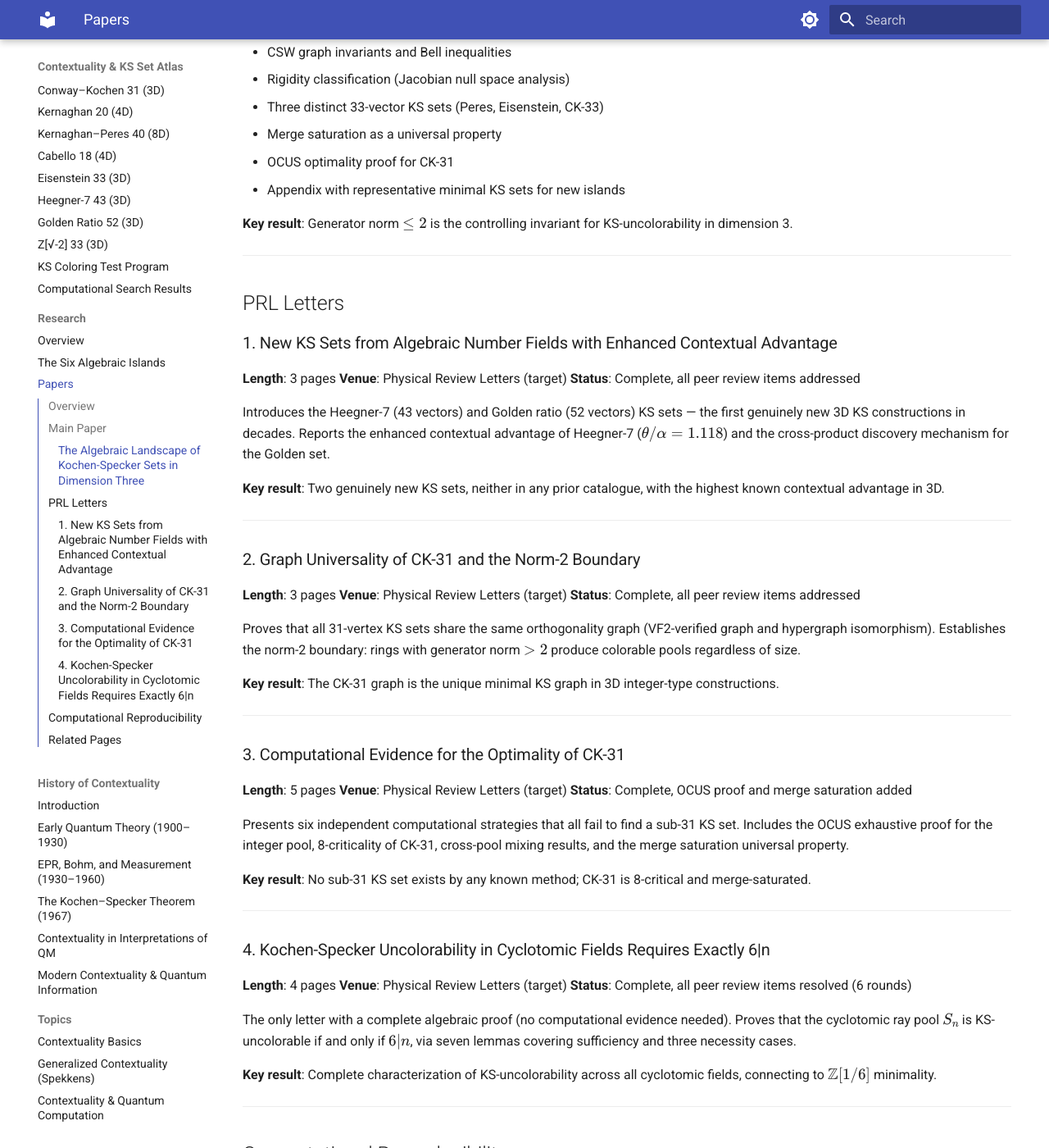
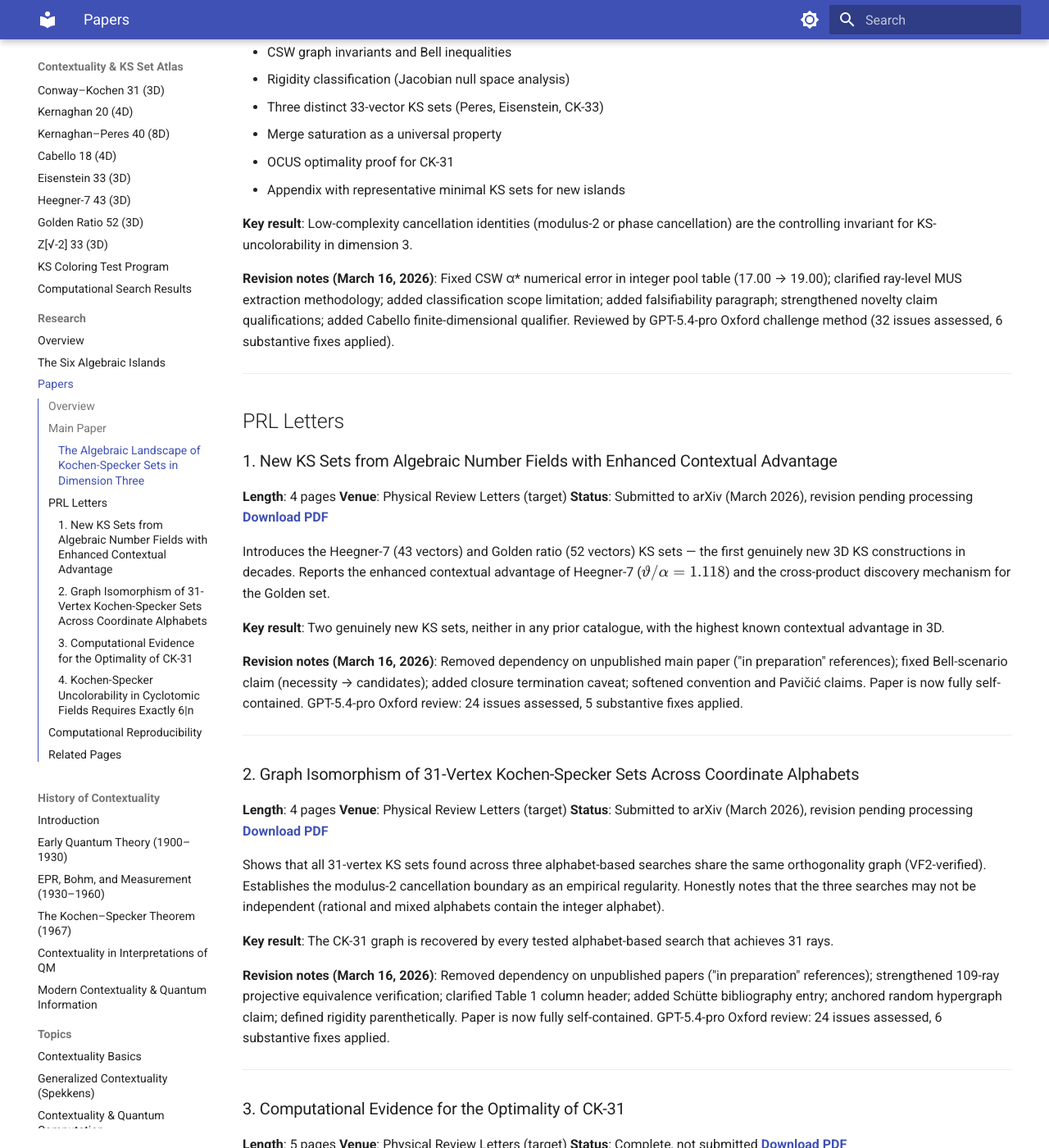
Before and after one commit to michaelkernaghan/contextuality, an MkDocs documentation site: the page built from docs/research/papers.md, in a window 1280 px wide and 1400 px high, scrolled down 687 px. Shown: the whole window at 82% size. Built offline with MkDocs 1.6.1 and Material for MkDocs 9.7.7, drawn with Linux system fonts in a browser that asks for light colours; some of the changed text lies outside the part shown.

Commit message:
Add paper PDFs to website, update status and revision notes

```diff
--- a/docs/research/papers.md
+++ b/docs/research/papers.md
@@ -12,9 +12,10 @@ The algebraic islands research programme has produced one main paper and four PR
 
 ### The Algebraic Landscape of Kochen-Specker Sets in Dimension Three
 
-**Length**: ~36 pages
+**Length**: ~39 pages
 **Venue**: Physical Review A (target)
 **Status**: Complete, pending arXiv submission
+**[Download PDF](../papers/algebraic_islands.pdf)**
 
 The comprehensive paper presenting the full algebraic classification. Covers:
 
@@ -30,7 +31,9 @@ The comprehensive paper presenting the full algebraic classification. Covers:
 - OCUS optimality proof for CK-31
 - Appendix with representative minimal KS sets for new islands
 
-**Key result**: Generator norm $\leq 2$ is the controlling invariant for KS-uncolorability in dimension 3.
+**Key result**: Low-complexity cancellation identities (modulus-2 or phase cancellation) are the controlling invariant for KS-uncolorability in dimension 3.
+
+**Revision notes (March 16, 2026)**: Fixed CSW α* numerical error in integer pool table (17.00 → 19.00); clarified ray-level MUS extraction methodology; added classification scope limitation; added falsifiability paragraph; strengthened novelty claim qualifications; added Cabello finite-dimensional qualifier. Reviewed by GPT-5.4-pro Oxford challenge method (32 issues assessed, 6 substantive fixes applied).
 
 ---
 
@@ -38,25 +41,31 @@ The comprehensive paper presenting the full algebraic classification. Covers:
 
 ### 1. New KS Sets from Algebraic Number Fields with Enhanced Contextual Advantage
 
-**Length**: 3 pages
+**Length**: 4 pages
 **Venue**: Physical Review Letters (target)
-**Status**: Complete, all peer review items addressed
+**Status**: Submitted to arXiv (March 2026), revision pending processing
+**[Download PDF](../papers/heegner7_letter.pdf)**
 
-Introduces the Heegner-7 (43 vectors) and Golden ratio (52 vectors) KS sets — the first genuinely new 3D KS constructions in decades. Reports the enhanced contextual advantage of Heegner-7 ($\theta/\alpha = 1.118$) and the cross-product discovery mechanism for the Golden set.
+Introduces the Heegner-7 (43 vectors) and Golden ratio (52 vectors) KS sets — the first genuinely new 3D KS constructions in decades. Reports the enhanced contextual advantage of Heegner-7 ($\vartheta/\alpha = 1.118$) and the cross-product discovery mechanism for the Golden set.
 
 **Key result**: Two genuinely new KS sets, neither in any prior catalogue, with the highest known contextual advantage in 3D.
 
+**Revision notes (March 16, 2026)**: Removed dependency on unpublished main paper ("in preparation" references); fixed Bell-scenario claim (necessity → candidates); added closure termination caveat; softened convention and Pavičić claims. Paper is now fully self-contained. GPT-5.4-pro Oxford review: 24 issues assessed, 5 substantive fixes applied.
+
 ---
 
-### 2. Graph Universality of CK-31 and the Norm-2 Boundary
+### 2. Graph Isomorphism of 31-Vertex Kochen-Specker Sets Across Coordinate Alphabets
 
-**Length**: 3 pages
+**Length**: 4 pages
 **Venue**: Physical Review Letters (target)
-**Status**: Complete, all peer review items addressed
+**Status**: Submitted to arXiv (March 2026), revision pending processing
+**[Download PDF](../papers/universality_letter.pdf)**
 
-Proves that all 31-vertex KS sets share the same orthogonality graph (VF2-verified graph and hypergraph isomorphism). Establishes the norm-2 boundary: rings with generator norm $> 2$ produce colorable pools regardless of size.
+Shows that all 31-vertex KS sets found across three alphabet-based searches share the same orthogonality graph (VF2-verified). Establishes the modulus-2 cancellation boundary as an empirical regularity. Honestly notes that the three searches may not be independent (rational and mixed alphabets contain the integer alphabet).
 
-**Key result**: The CK-31 graph is the unique minimal KS graph in 3D integer-type constructions.
+**Key result**: The CK-31 graph is recovered by every tested alphabet-based search that achieves 31 rays.
+
+**Revision notes (March 16, 2026)**: Removed dependency on unpublished papers ("in preparation" references); strengthened 109-ray projective equivalence verification; clarified Table 1 column header; added Schütte bibliography entry; anchored random hypergraph claim; defined rigidity parenthetically. Paper is now fully self-contained. GPT-5.4-pro Oxford review: 24 issues assessed, 6 substantive fixes applied.
 
 ---
 
@@ -64,7 +73,8 @@ Proves that all 31-vertex KS sets share the same orthogonality graph (VF2-verifi
 
 **Length**: 5 pages
 **Venue**: Physical Review Letters (target)
-**Status**: Complete, OCUS proof and merge saturation added
+**Status**: Complete, not submitted
+**[Download PDF](../papers/sub31_letter.pdf)**
 
 Presents six independent computational strategies that all fail to find a sub-31 KS set. Includes the OCUS exhaustive proof for the integer pool, 8-criticality of CK-31, cross-pool mixing results, and the merge saturation universal property.
 
@@ -76,11 +86,14 @@ Presents six independent computational strategies that all fail to find a sub-31
 
 **Length**: 4 pages
 **Venue**: Physical Review Letters (target)
-**Status**: Complete, all peer review items resolved (6 rounds)
+**Status**: Submitted to arXiv (March 2026), revision pending processing
+**[Download PDF](../papers/cyclotomic_letter.pdf)**
 
 The only letter with a complete algebraic proof (no computational evidence needed). Proves that the cyclotomic ray pool $S_n$ is KS-uncolorable if and only if $6|n$, via seven lemmas covering sufficiency and three necessity cases.
 
 **Key result**: Complete characterization of KS-uncolorability across all cyclotomic fields, connecting to $\mathbb{Z}[1/6]$ minimality.
+
+**Revision notes (March 16, 2026)**: Added footnote clarifying orthogonality table shows necessary divisibility conditions; marked Cabello 2025 as preprint. GPT-5.4-pro Oxford review: 15 issues assessed, 2 substantive fixes applied (proofs confirmed correct).
 
 ---
 
```
